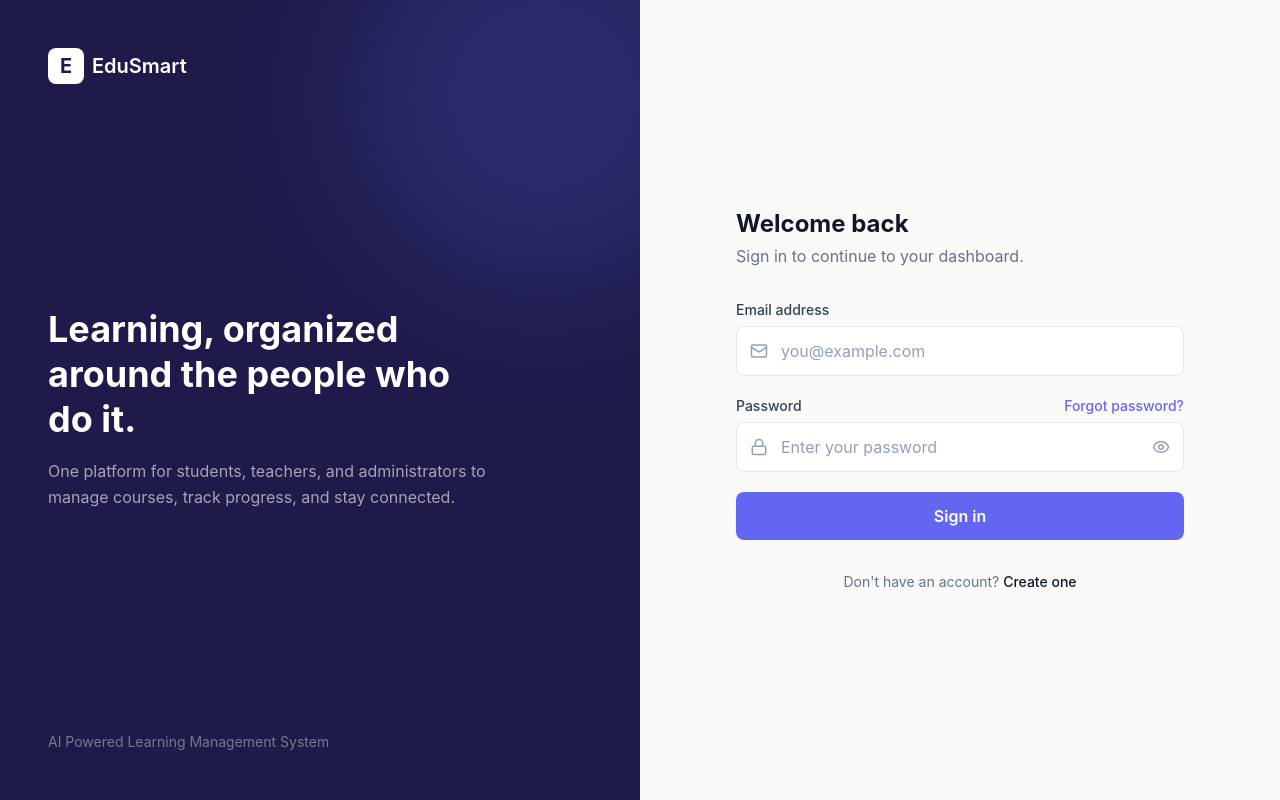
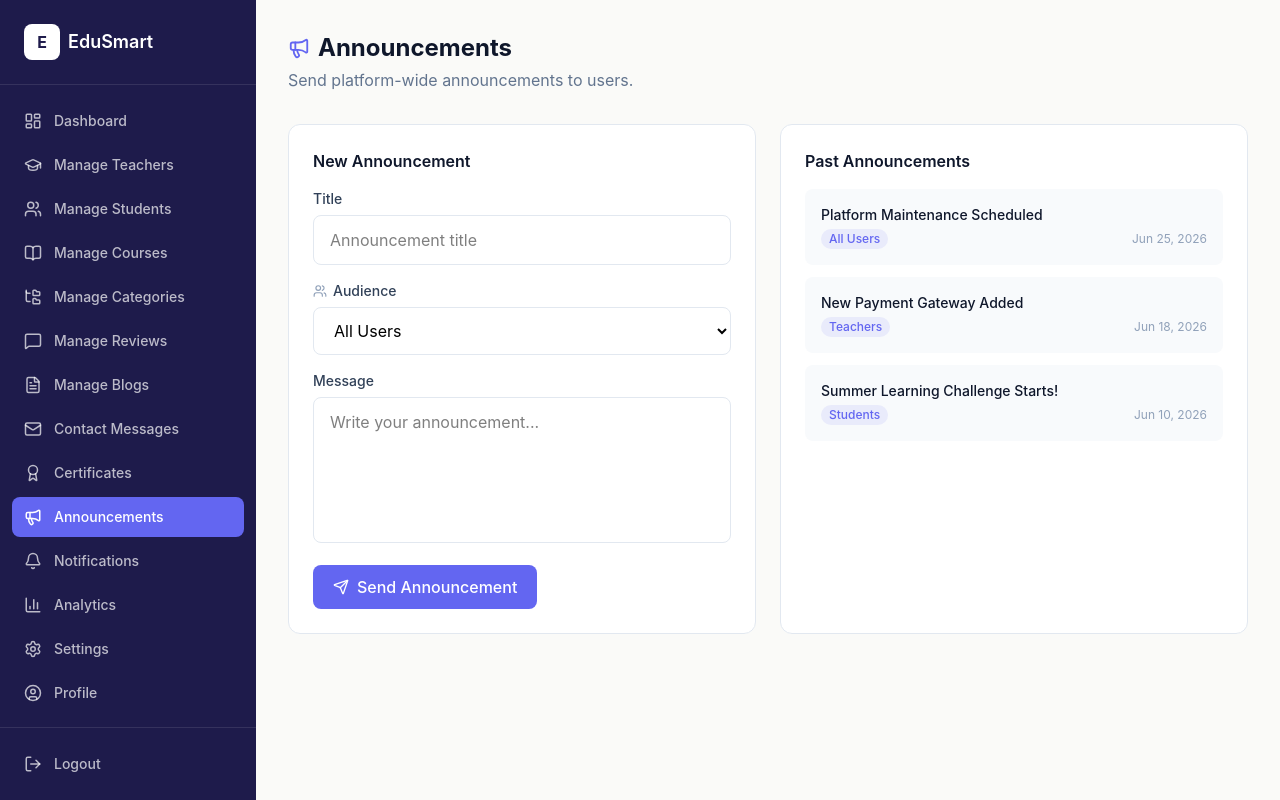
Before and after one commit to S-M-AniK/edusmart-ai-powered-lms, a React (Vite) app in the folder client/: page /admin/announcements in a window 1280 px wide. Before the commit this address led to /login. Built offline with nearby package versions, Linux system fonts and the light colour scheme.

Commit message:
Add Admin Announcements and Notifications pages

```diff
--- a/client/src/App.jsx
+++ b/client/src/App.jsx
@@ -33,6 +33,8 @@ import ManageReviews from "./pages/admin/ManageReviews"
 import ManageBlogs from "./pages/admin/ManageBlogs"
 import ContactMessages from "./pages/admin/ContactMessages"
 import AdminCertificates from "./pages/admin/AdminCertificates"
+import AdminAnnouncements from "./pages/admin/AdminAnnouncements"
+import AdminNotifications from "./pages/admin/AdminNotifications"
 
 function App() {
   return (
@@ -72,6 +74,8 @@ function App() {
         <Route path="/admin/blogs" element={<ManageBlogs />} />
         <Route path="/admin/messages" element={<ContactMessages />} />
         <Route path="/admin/certificates" element={<AdminCertificates />} />
+        <Route path="/admin/announcements" element={<AdminAnnouncements />} />
+        <Route path="/admin/notifications" element={<AdminNotifications />} />
         <Route path="*" element={<Navigate to="/login" replace />} />
       </Routes>
     </BrowserRouter>
--- /dev/null
+++ b/client/src/pages/admin/AdminAnnouncements.jsx
@@ -0,0 +1,111 @@
+import { useState } from "react"
+import AdminLayout from "../../components/AdminLayout"
+import { Megaphone, Send, Users } from "lucide-react"
+
+const announcements = [
+  { title: "Platform Maintenance Scheduled", audience: "All Users", date: "Jun 25, 2026" },
+  { title: "New Payment Gateway Added", audience: "Teachers", date: "Jun 18, 2026" },
+  { title: "Summer Learning Challenge Starts!", audience: "Students", date: "Jun 10, 2026" },
+]
+
+function AdminAnnouncements() {
+  const [title, setTitle] = useState("")
+  const [audience, setAudience] = useState("All Users")
+  const [message, setMessage] = useState("")
+
+  function handleSubmit(e) {
+    e.preventDefault()
+    console.log("New platform announcement:", { title, audience, message })
+    setTitle("")
+    setMessage("")
+  }
+
+  return (
+    <AdminLayout>
+      <div className="mb-8" style={{ animation: "fadeIn 0.6s ease-out" }}>
+        <h1 className="text-2xl font-bold text-slate-900 flex items-center gap-2">
+          <Megaphone size={22} className="text-[#6366F1]" />
+          Announcements
+        </h1>
+        <p className="text-slate-500 mt-1">Send platform-wide announcements to users.</p>
+      </div>
+
+      <div className="grid grid-cols-1 lg:grid-cols-2 gap-6">
+        <div
+          className="bg-white rounded-xl border border-slate-200 p-6"
+          style={{ animation: "fadeIn 0.6s ease-out 0.1s both" }}
+        >
+          <h2 className="font-semibold text-slate-900 mb-4">New Announcement</h2>
+          <form onSubmit={handleSubmit} className="space-y-4">
+            <div>
+              <label className="block text-sm font-medium text-slate-700 mb-1.5">Title</label>
+              <input
+                type="text"
+                required
+                value={title}
+                onChange={(e) => setTitle(e.target.value)}
+                placeholder="Announcement title"
+                className="w-full px-4 py-3 rounded-lg border border-slate-200 focus:outline-none focus:ring-2 focus:ring-[#6366F1] transition-shadow"
+              />
+            </div>
+            <div>
+              <label className="flex items-center gap-1.5 text-sm font-medium text-slate-700 mb-1.5">
+                <Users size={14} className="text-slate-400" />
+                Audience
+              </label>
+              <select
+                value={audience}
+                onChange={(e) => setAudience(e.target.value)}
+                className="w-full px-4 py-3 rounded-lg border border-slate-200 focus:outline-none focus:ring-2 focus:ring-[#6366F1] transition-shadow"
+              >
+                <option>All Users</option>
+                <option>Students</option>
+                <option>Teachers</option>
+              </select>
+            </div>
+            <div>
+              <label className="block text-sm font-medium text-slate-700 mb-1.5">Message</label>
+              <textarea
+                required
+                value={message}
+                onChange={(e) => setMessage(e.target.value)}
+                rows={5}
+                placeholder="Write your announcement..."
+                className="w-full px-4 py-3 rounded-lg border border-slate-200 focus:outline-none focus:ring-2 focus:ring-[#6366F1] resize-none transition-shadow"
+              />
+            </div>
+            <button
+              type="submit"
+              className="flex items-center gap-2 px-5 py-2.5 rounded-lg font-medium text-white bg-[#6366F1] hover:opacity-90 hover:scale-[1.03] active:scale-[0.97] transition-all"
+            >
+              <Send size={16} />
+              Send Announcement
+            </button>
+          </form>
+        </div>
+
+        <div
+          className="bg-white rounded-xl border border-slate-200 p-6"
+          style={{ animation: "fadeIn 0.6s ease-out 0.2s both" }}
+        >
+          <h2 className="font-semibold text-slate-900 mb-4">Past Announcements</h2>
+          <div className="space-y-3">
+            {announcements.map((a, i) => (
+              <div key={i} className="p-4 rounded-lg bg-slate-50 hover:bg-slate-100 transition-colors duration-200">
+                <p className="font-medium text-slate-900 text-sm mb-1">{a.title}</p>
+                <div className="flex items-center justify-between">
+                  <span className="text-xs font-medium text-[#6366F1] bg-[#6366F1]/10 px-2 py-0.5 rounded-full">
+                    {a.audience}
+                  </span>
+                  <p className="text-xs text-slate-400">{a.date}</p>
+                </div>
+              </div>
+            ))}
+          </div>
+        </div>
+      </div>
+    </AdminLayout>
+  )
+}
+
+export default AdminAnnouncements
--- a/client/src/pages/admin/AdminCertificates.jsx
+++ b/client/src/pages/admin/AdminCertificates.jsx
@@ -6,6 +6,8 @@ const certificates = [
   { student: "Nusrat Jahan", course: "UI/UX Design Basics", instructor: "Imran Hossain", date: "Mar 3, 2026" },
   { student: "Rifat Karim", course: "React for Beginners", instructor: "Sarah Khan", date: "Jun 1, 2026" },
   { student: "Farha Rahman", course: "Advanced State Management", instructor: "Sarah Khan", date: "Jun 15, 2026" },
+  { student: "Nadim Rahman", course: "Advanced State Management", instructor: "Sarah Khan", date: "Jun 19, 2026" },
+
 ]
 
 function AdminCertificates() {
--- /dev/null
+++ b/client/src/pages/admin/AdminNotifications.jsx
@@ -0,0 +1,55 @@
+import AdminLayout from "../../components/AdminLayout"
+import { Bell, BookOpen, MessageSquare, AlertTriangle } from "lucide-react"
+
+const notifications = [
+  { icon: BookOpen, text: "New course 'React Native Crash Course' awaiting approval", time: "2 hours ago", unread: true },
+  { icon: AlertTriangle, text: "A review has been flagged for moderation", time: "5 hours ago", unread: true },
+  { icon: MessageSquare, text: "New contact message from Arif Hasan", time: "1 day ago", unread: false },
+  { icon: BookOpen, text: "Teacher Mou Akhter created a new course", time: "3 days ago", unread: false },
+]
+
+function AdminNotifications() {
+  return (
+    <AdminLayout>
+      <div className="mb-8" style={{ animation: "fadeIn 0.6s ease-out" }}>
+        <h1 className="text-2xl font-bold text-slate-900 flex items-center gap-2">
+          <Bell size={22} className="text-[#6366F1]" />
+          Notifications
+        </h1>
+        <p className="text-slate-500 mt-1">Platform activity that needs your attention.</p>
+      </div>
+
+      <div
+        className="bg-white rounded-xl border border-slate-200 divide-y divide-slate-100"
+        style={{ animation: "fadeIn 0.6s ease-out 0.1s both" }}
+      >
+        {notifications.map((notif, i) => {
+          const Icon = notif.icon
+          return (
+            <div
+              key={i}
+              className="flex items-start gap-4 p-5 hover:bg-slate-50 transition-colors duration-200"
+            >
+              <div
+                className={`w-10 h-10 rounded-lg flex items-center justify-center shrink-0 ${
+                  notif.unread ? "bg-[#6366F1]/10" : "bg-slate-100"
+                }`}
+              >
+                <Icon size={18} className={notif.unread ? "text-[#6366F1]" : "text-slate-400"} />
+              </div>
+              <div className="flex-1">
+                <p className={`text-sm ${notif.unread ? "font-medium text-slate-900" : "text-slate-600"}`}>
+                  {notif.text}
+                </p>
+                <p className="text-xs text-slate-400 mt-1">{notif.time}</p>
+              </div>
+              {notif.unread && <span className="w-2 h-2 rounded-full bg-[#6366F1] mt-2"></span>}
+            </div>
+          )
+        })}
+      </div>
+    </AdminLayout>
+  )
+}
+
+export default AdminNotifications
--- a/client/src/pages/admin/ContactMessages.jsx
+++ b/client/src/pages/admin/ContactMessages.jsx
@@ -31,13 +31,13 @@ function ContactMessages() {
           <div
             key={msg.email}
             className={`bg-white rounded-xl border p-5 hover:shadow-md transition-all duration-300 ${
-              msg.read ? "border-slate-200" : "border-[#6366F1]/30 bg-[#6366F1]/[0.02]"
+              msg.read ? "border-slate-200" : "border-[#6366F1]/30 bg-[#6366F1]/2"
             }`}
             style={{ animation: `fadeIn 0.5s ease-out ${i * 0.08}s both` }}
           >
             <div className="flex items-start justify-between mb-2">
               <div className="flex items-center gap-3">
-                <div className="w-9 h-9 rounded-full bg-[#6366F1] text-white flex items-center justify-center text-sm font-medium flex-shrink-0">
+                <div className="w-9 h-9 rounded-full bg-[#6366F1] text-white flex items-center justify-center text-sm font-medium shrink-0">
                   {msg.name.charAt(0)}
                 </div>
                 <div>
```
